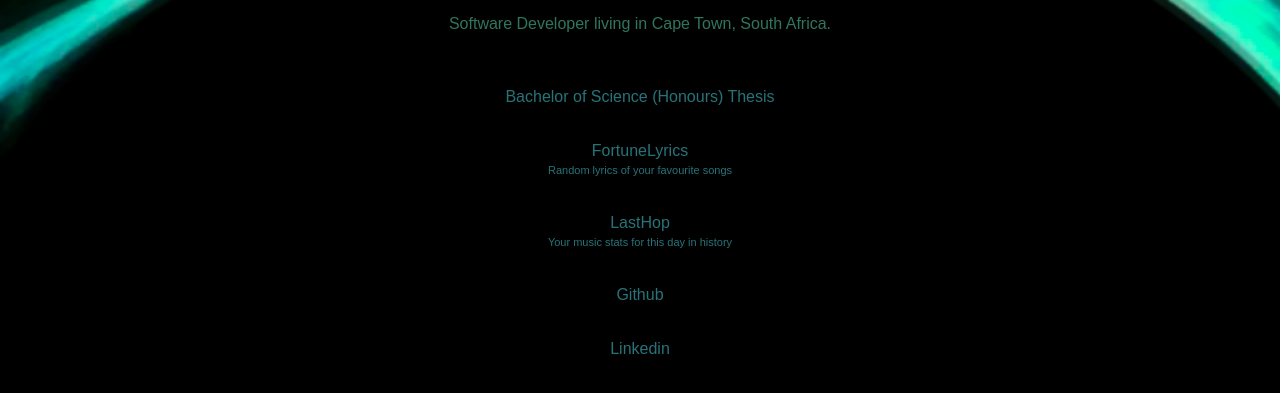
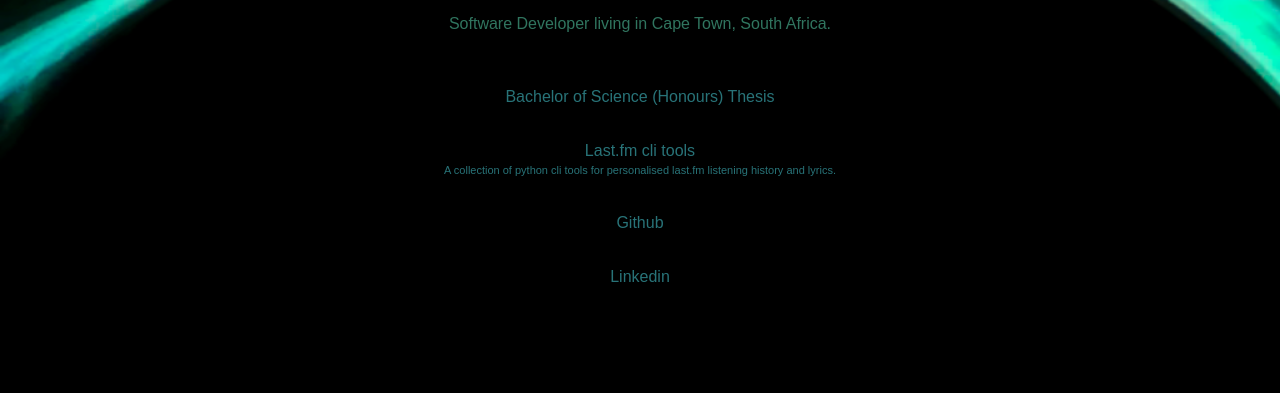
Before and after one commit to NickyReid/nickyreid.github.io, a plain HTML site: page index.html in a window 1280 px wide. Shown: the part 235-628 px from the top of the page. Drawn offline with Linux system fonts and the light colour scheme.

Commit message:
updated for lastfm-cli-tools

```diff
--- a/index.html
+++ b/index.html
@@ -21,17 +21,10 @@
 <br/>
 <br/>
 <div>
-    <a href="https://github.com/NickyReid/fortunelyrics" style=" text-decoration: none;">FortuneLyrics
+    <a href="https://github.com/NickyReid/lastfm-cli-tools" style=" text-decoration: none;">Last.fm cli tools
         <br/>
-        <span style="font-size: 11px;color: #54f4ff78;">Random lyrics of your favourite songs</span>
+        <span style="font-size: 11px;color: #54f4ff78;">A collection of python cli tools for personalised last.fm listening history and lyrics.</span>
     </a>
-</div>
-<br/>
-<br/>
-<div>
-    <a href="https://github.com/NickyReid/lasthop" style=" text-decoration: none;">LastHop</a>
-    <br/>
-    <span style="font-size: 11px;color: #54f4ff78;">Your music stats for this day in history</span>
 </div>
 <br/>
 <br/>
```
Also changed, not shown: images/lastfm-cli-tools-screenshots/Lasthop12018-06-09.png (added), images/lastfm-cli-tools-screenshots/fortunelyrics2018-06-09.png (added), images/lastfm-cli-tools-screenshots/lasthop02018-06-09.png (added).
